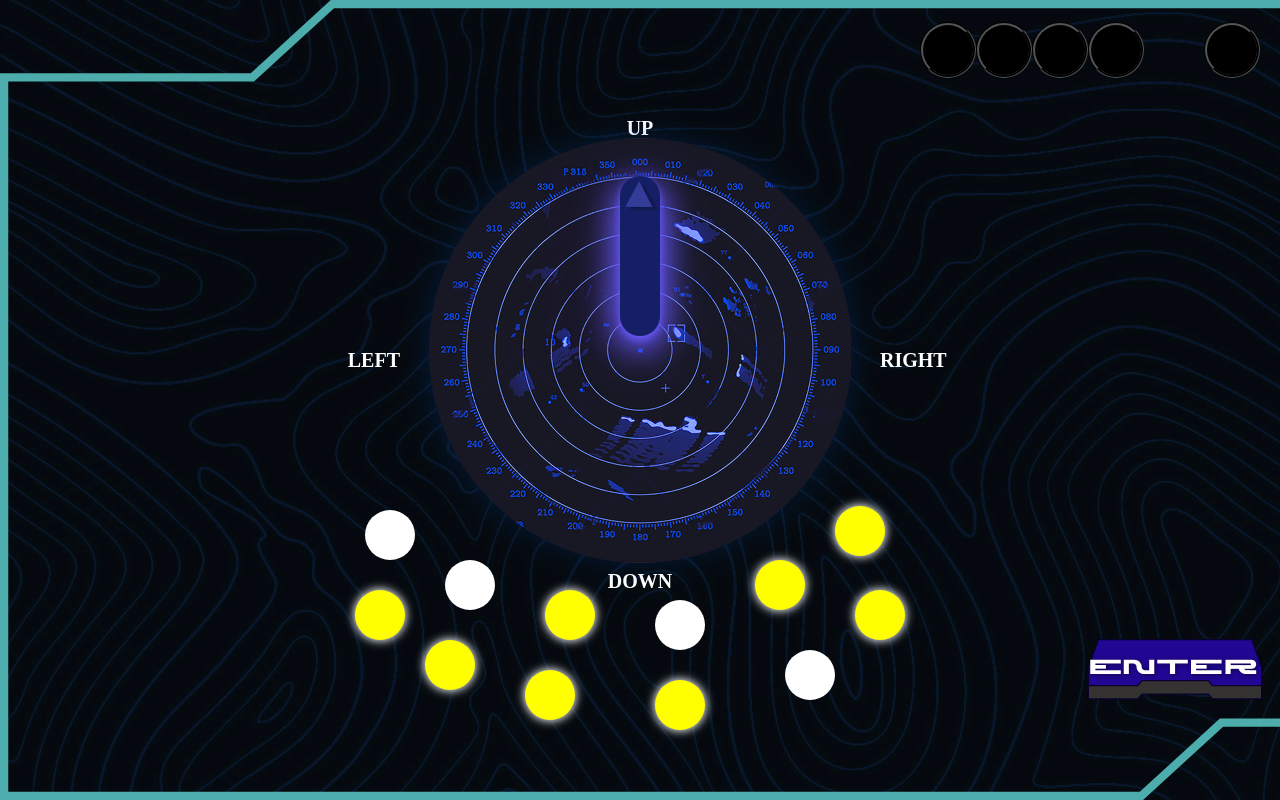
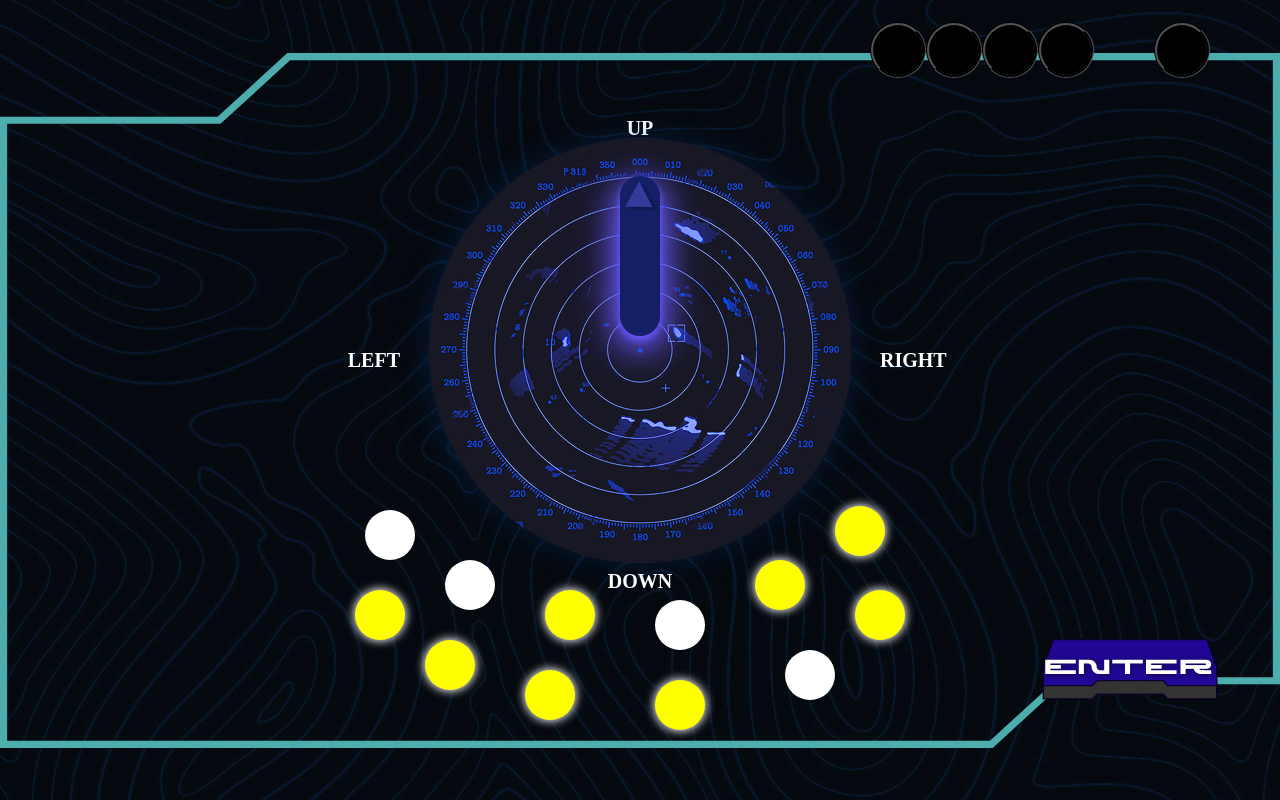
Before and after one commit to nathan74490/saveyourbuddy, a PHP site: page / in a window 1280 px wide. Run offline with PHP 8.4, Linux system fonts and the light colour scheme.

Commit message:
song + background ok

```diff
--- a/module_molette/script.js
+++ b/module_molette/script.js
@@ -131,10 +131,12 @@ validateBtn.addEventListener('click', () => {
   updateLEDs();
 
 // Gestion du clic sur la sonar
-sonar.addEventListener('click', () => {
-  rotation = (rotation + 90) % 360;
-  aiguille.style.transform = `translateX(-50%) translateY(-100%) rotate(${rotation}deg)`;
-  // Les LEDs ne changent pas ici
+sonar.addEventListener("click", () => {
+  rotation += 90;  // Tourner de 90° à chaque clic (Nord -> Est -> Sud -> Ouest)
+
+  if (rotation === 0) rotation = 0;  // Réinitialiser la rotation à 0 (Nord) après avoir atteint 360°
+
+  aiguille.style.transform = `translateX(-50%) translateY(-100%) rotate(${rotation}deg)`;  // Appliquer la rotation
 });
 
 // Sélection de l'élément audio
--- a/module_molette/style.css
+++ b/module_molette/style.css
@@ -33,6 +33,9 @@ body::before {
     background-color: rgba(0, 0, 0, 0.7);
     background-image: url(./images/TRAME.svg);
     background-size: cover;
+    background-size: contain;
+    background-position: center center;
+    background-attachment: fixed;
     background-repeat: no-repeat;
     z-index: -1;
     pointer-events: none;
@@ -53,7 +56,7 @@ header {
 #check {
     display: flex;
     margin-left: auto;
-    margin-right: 40px;
+    margin-right: 90px;
 }
 
 .circle {
@@ -285,7 +288,7 @@ header {
     font-family: 'serpent';
     position: fixed;
     bottom: 100px;
-    right: 15px;
+    right: 60px;
     z-index: 9999;
     background: none;
     padding: 0;
```
